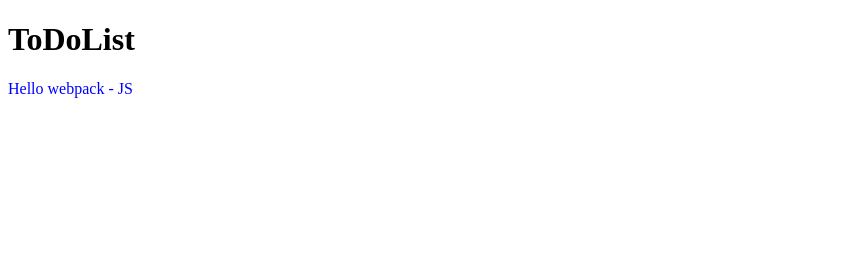
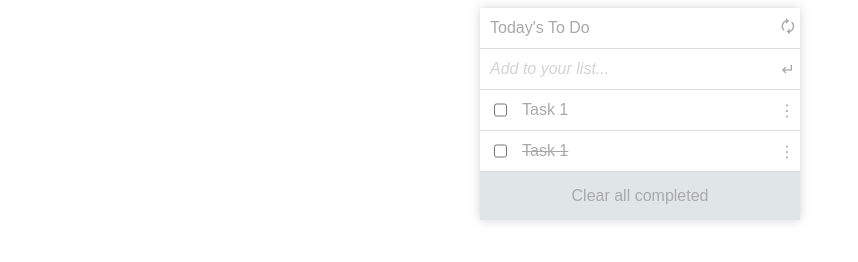
Before and after one commit to Feliverse/To-Do-List, a website built with webpack: page src/index.html in a window 1280 px wide. Shown: the whole page, without its empty margins (0-858 px from the left). Built offline with nearby package versions, Linux system fonts and the light colour scheme.

Commit message:
update stules and index html

```diff
--- a/src/index.html
+++ b/src/index.html
@@ -1,11 +1,40 @@
 <!DOCTYPE html>
 <html lang="en">
+
 <head>
-    <meta charset="UTF-8">
-    <meta name="viewport" content="width=device-width, initial-scale=1.0">
-    <title>ToDoList by Feliverse</title>
+  <meta charset="UTF-8">
+  <meta name="viewport" content="width=device-width, initial-scale=1.0">
+  <title>ToDoList by Feliverse</title>
 </head>
+
 <body>
-    <h1>ToDoList</h1>
+  <div class="container">
+    <header>
+      <h1>Today's To Do </h1>
+      <div>&#128472</div>
+    </header>
+    <label for="inputNewTask">
+      <input type="text" id="inputNewTask" class="outlinenone" placeholder="Add to your list...">
+      <div id="btnNewTask">&#8629 </div>
+    </label>
+    <ul id="contenedorTask">
+      <li>
+        <div class="taskCont">
+          <input type="checkbox">
+          <div class="task"> Task 1</div>
+        </div>
+        <div class="icon">&#8942</div>
+      </li>
+      <li>
+        <div class="taskCont">
+          <input type="checkbox">
+          <div class="task bloted"> Task 1</div>
+        </div>
+        <div class="icon">&#8942</div>
+      </li>
+    </ul>
+    <div id="clearAll" class="clearAll">Clear all completed</div>
+  </div>
 </body>
+
 </html>
--- a/src/style.css
+++ b/src/style.css
@@ -1,3 +1,70 @@
+* {
+  font-family: Arial, Helvetica, sans-serif;
+  color: darkgrey;
+}
+
+.container {
+  display: grid;
+  margin: 0 auto;
+  width: 320px;
+  box-shadow: 0 0 10px lightgrey;
+  background-color: rgb(224, 230, 230);
+  cursor: pointer
+}
+
+h1,
+header,
+label,
+input,
+li,
+.taskCont {
+  display: flex;
+  justify-content: space-between;
+  align-items: center;
+  border-bottom: 1px #d9dde2 solid;
+  font-size: 1rem;
+  font-style: normal;
+  font-weight: 100;
+  height: 40px;
+  padding-inline: 5px;
+  background-color: white;
+}
+
+ul {
+  padding: 0;
+  margin: 0;
+}
+
+::placeholder {
+  color: lightgrey;
+  font-size: 1rem;
+  font-style: italic;
+  line-height: 2;
+}
+
+.taskCont input {
+  margin-inline-end: 15px;
+}
+
+li {
+  list-style: none;
+}
+
+.bloted {
+  text-decoration: line-through;
+}
+
+.outlinenone {
+  outline: none;
+  background-color: transparent;
+  border: 0;
+}
+
 .hello {
-    color: blue;
+    color: white;
   }
+
+.clearAll {
+  line-height: 3;
+  margin: 0 auto;
+}
```
Also changed, not shown: dist/main.js.
